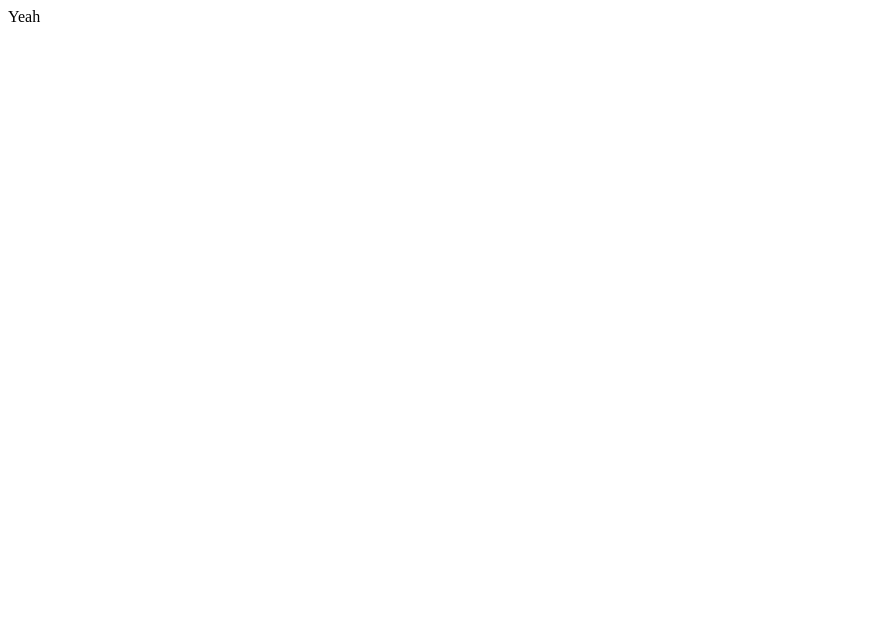
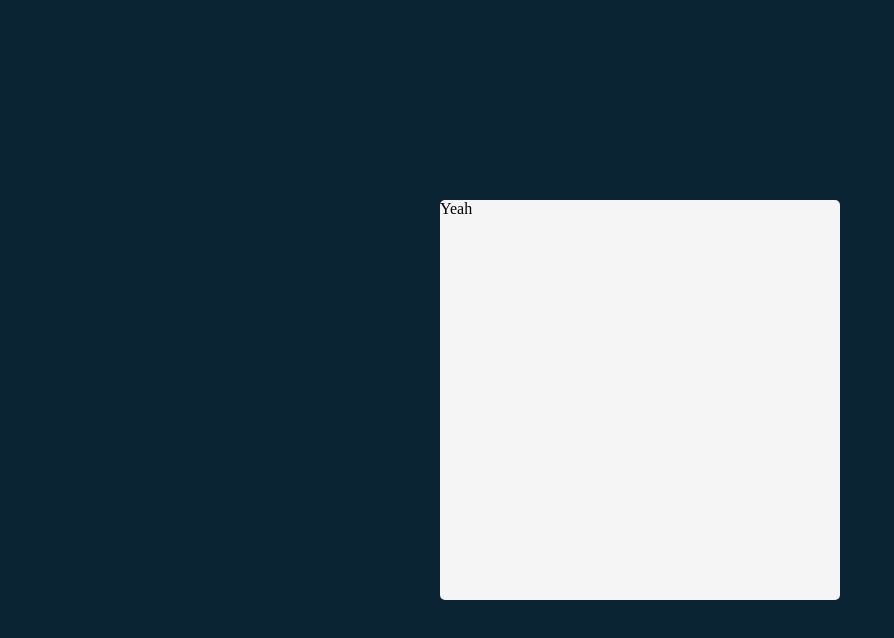
Before and after one commit to Amandecoe/React-Practice, a React (Vite) app in the folder tenzies/: page / in a window 1280 px wide. Shown: the top 638 px of the page, without its empty margins (0-894 px from the left). Built offline with nearby package versions, Linux system fonts and the light colour scheme.

Commit message:
css from scrimba

```diff
--- a/tenzies/src/index.css
+++ b/tenzies/src/index.css
@@ -1,9 +1,9 @@
-*{
+* {
     box-sizing: border-box;
 }
 
-body{
-  margin:0;
+body {
+    margin: 0;
     background-color: #0B2434;
     padding: 20px;
     height: 100vh;
@@ -12,14 +12,17 @@ body{
     justify-content: center;
     align-items: center;
 }
-div#root{
+
+div#root {
     height: 100%;
+    width: 100%;
+    max-height: 400px;
+    max-width: 400px;
 }
 
-main{
-  background-color: #f5f5f5;
-  height:100%;
-  max-height: 400px;
-  max-width: 400px;
+main {
+    background-color: #F5F5F5;
+    height: 100%;
     border-radius: 5px;
+
 }
--- a/tenzies/src/main.jsx
+++ b/tenzies/src/main.jsx
@@ -1,5 +1,6 @@
 import { createRoot } from 'react-dom/client'
 import App from './App.jsx'
+import './index.css'
 
 const root = createRoot(document.getElementById('root'))
 root.render(  <App />)
```
Lines whose indentation alone changed are shown as unchanged.
